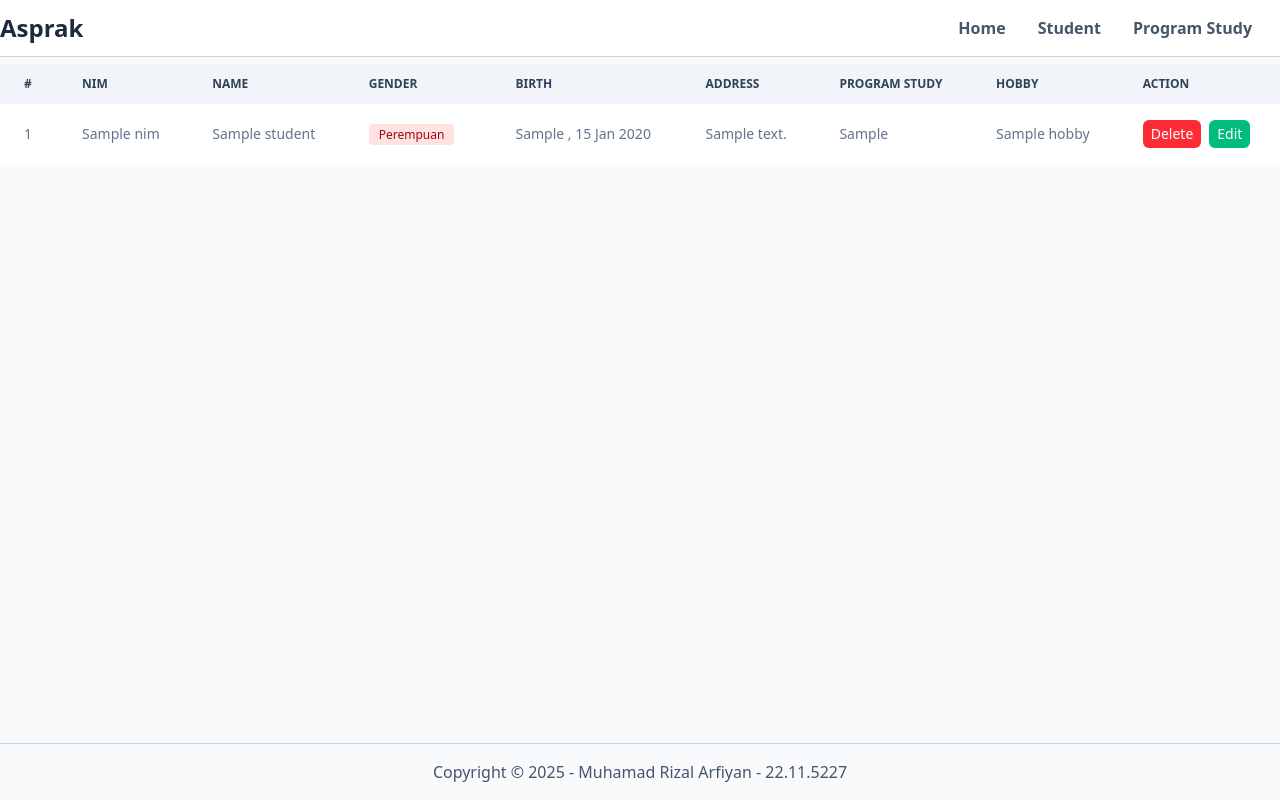
After one commit to rizalarfiyan/test-asprak-web, a PHP site: template src/Views/student/table.php in a window 1280 px wide. The commit adds this page. Run offline with PHP 8.4, Linux system fonts and the light colour scheme; the template is opened without the code that fills it: most values are stand-ins (such as "Sample title", 1, 10 or a date in 2020).

Commit message:
feat: add student list with database connection
Signed-off-by: Rizal Arfiyan <rizal.arfiyan.23@gmail.com>

```diff
--- a/public/index.php
+++ b/public/index.php
@@ -1,4 +1,5 @@
 <?php
 
 require '../vendor/autoload.php';
+require '../src/Config/Database.php';
 require '../src/Routes.php';
--- a/src/Controllers/HomeController.php
+++ b/src/Controllers/HomeController.php
@@ -21,7 +21,7 @@ class HomeController extends Controller
 			]
 		];
 
-        $this->render('home', [
+        $this->render('index', [
 			'urls' => $urls,
 			'title' => 'Home',
 			'mainClass' => 'flex items-center justify-center'
--- a/src/Routes.php
+++ b/src/Routes.php
@@ -1,8 +1,11 @@
 <?php
 
 use App\Controllers\HomeController;
+use App\Controllers\StudentController;
 use App\Core\Router;
 
 $router = new Router();
 $router->get('/', HomeController::class, 'index');
+$router->get('/student', StudentController::class, 'index');
+$router->get('/student/table', StudentController::class, 'table');
 $router->dispatch();
--- a/src/Views/_layout/header.php
+++ b/src/Views/_layout/header.php
@@ -29,8 +29,8 @@
 	<script src="https://cdnjs.cloudflare.com/ajax/libs/hyperscript/0.9.10/_hyperscript.min.js" integrity="sha512-awQNhUqpAZSFStlqtXXQgh85OmajVgFCZ5rckAdD4Y7J/LZQo/QuMmkd6ElVNM2UsiUFbhTb9ultQNMj18ku7w==" crossorigin="anonymous" referrerpolicy="no-referrer"></script>
 </head>
 
-<body class="font-sans antialiased scroll-smooth bg-secondary-50 text-secondary-950 flex flex-col min-h-screen">
-	<header class="fixed top-0 left-0 w-full border-b text-secondary-800 border-secondary-300">
+<body class="font-sans antialiased scroll-smooth bg-secondary-50 text-secondary-800 flex flex-col min-h-screen">
+	<header class="fixed top-0 left-0 w-full border-b text-secondary-800 bg-white z-50 border-secondary-300">
 		<div class="container flex justify-between items-center gap-4">
 			<div class="text-2xl font-semibold">
 				<?= $appName ?>
--- /dev/null
+++ b/src/Views/student/table.php
@@ -0,0 +1,78 @@
+<div class="relative overflow-x-auto">
+    <table class="w-full text-sm text-left text-secondary-500">
+        <thead class="text-xs uppercase text-secondary-700 bg-secondary-100">
+        <tr>
+            <th scope="col" class="px-6 py-3">
+                #
+            </th>
+            <th scope="col" class="px-6 py-3">
+                NIM
+            </th>
+            <th scope="col" class="px-6 py-3">
+                Name
+            </th>
+            <th scope="col" class="px-6 py-3">
+                Gender
+            </th>
+            <th scope="col" class="px-6 py-3">
+                Birth
+            </th>
+            <th scope="col" class="px-6 py-3">
+                Address
+            </th>
+            <th scope="col" class="px-6 py-3">
+                Program Study
+            </th>
+            <th scope="col" class="px-6 py-3">
+                Hobby
+            </th>
+            <th scope="col" class="px-6 py-3">
+                Action
+            </th>
+        </tr>
+        </thead>
+        <tbody>
+        <?php foreach ($students as $key => $student): ?>
+            <tr class="bg-white <?= $key < count($students) - 1 ? 'border-b border-secondary-200' : '' ?>">
+                <td class="px-6 py-4 whitespace-nowrap">
+                    <?= $key + 1 ?>
+                </td>
+                <td class="px-6 py-4 whitespace-nowrap">
+                    <?= $student['nim'] ?>
+                </td>
+                <td class="px-6 py-4 whitespace-nowrap">
+                    <?= $student['name'] ?>
+                </td>
+                <td class="px-6 py-4 whitespace-nowrap">
+                    <span class="text-xs font-medium me-2 px-2.5 py-0.5 rounded <?= $student['gender'] === 'L' ? 'bg-warning-100 text-warning-800' : 'bg-danger-100 text-danger-800' ?>">
+                        <?= $student['gender'] === 'L' ? 'Laki-laki' : 'Perempuan' ?>
+                    </span>
+                </td>
+                <td class="px-6 py-4 whitespace-nowrap">
+                    <?= $student['location_of_birth'] ?>
+                    , <?= date_format(date_create($student['date_of_birth']), 'd M Y') ?>
+                </td>
+                <td class="px-6 py-4 whitespace-nowrap">
+                    <?= $student['address'] ?>
+                </td>
+                <td class="px-6 py-4 whitespace-nowrap">
+                    <?= $student['program_study'] ?>
+                </td>
+                <td class="px-6 py-4 whitespace-nowrap">
+                    <?= $student['hobby'] ?>
+                </td>
+                <td class="px-6 py-4 whitespace-nowrap">
+                    <div class="flex gap-2">
+                        <button hx-get="/student/delete?nim=<?= $student['nim'] ?>" hx-target="body" hx-swap="beforeend" class="px-2 py-1 cursor-pointer text-white text-sm bg-danger-500 rounded-md hover:bg-danger-600 transition-colors duration-300">
+                            Delete
+                        </button>
+                        <button hx-get="/student/update?nim=<?= $student['nim'] ?>" hx-target="body" hx-swap="beforeend" class="px-2 py-1 cursor-pointer text-white text-sm bg-success-500 rounded-md hover:bg-success-600 transition-colors duration-300">
+                            Edit
+                        </button>
+                    </div>
+                </td>
+            </tr>
+        <?php endforeach; ?>
+        </tbody>
+    </table>
+</div>
```
Also changed, not shown: query.sql (added, +45 -0 lines), src/Config/Database.php (added, +7 -0 lines), src/Controllers/StudentController.php (added, +24 -0 lines), src/Core/Controller.php (+14 -0 lines), src/Core/Database.php (added, +83 -0 lines), src/Models/Students.php (added, +19 -0 lines), src/Views/student/index.php (added, +9 -0 lines), public/style.css, src/Views/index.php (renamed from src/Views/home.php).
